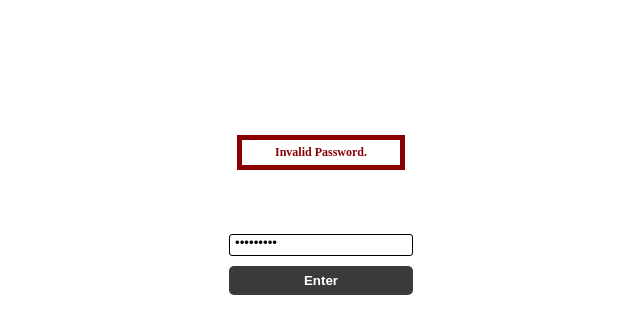
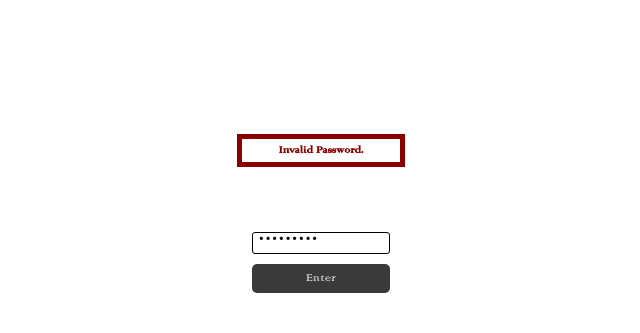
Before and after one commit to ka-denz/NM_password, a plain HTML site: page index.html in a window 1280 px wide. Both pictures are taken after typing "Sample123" into the empty fields and a click on the input "Enter". Shown: the part 257-590 px from the top of the page, without its empty margins (319-959 px from the left). Drawn offline with Linux system fonts and the light colour scheme.

Commit message:
font push

```diff
--- a/style.css
+++ b/style.css
@@ -1,3 +1,8 @@
+@font-face {
+    font-family: colonna;
+    src: url(COLONNA.TTF);
+}
+
 html {
     height: 100%;
   }
@@ -5,7 +10,8 @@ html {
   body {
     height: 100%;
     margin: 0;
-    font-family: ;
+    font-family: colonna;
+    font-weight: 0;
     display: grid;
     justify-items: center;
     align-items: center;
@@ -13,6 +19,8 @@ html {
   }
 
   #main-holder {
+    font-family: colonna;
+    font-weight: 0;
     width: 50%;
     height: 70%;
     display: grid;
@@ -22,6 +30,8 @@ html {
   }
 
   #login-error-msg-holder {
+    font-family: colonna;
+    font-weight: 0;
     width: 100%;
     height: 100%;
     display: grid;
@@ -30,6 +40,8 @@ html {
   }
 
   #login-error-msg {
+    font-family: colonna;
+    font-weight: 0;
     width: 23%;
     text-align: center;
     margin: 0;
@@ -43,10 +55,14 @@ html {
   }
 
   #error-msg-second-line {
+    font-family: colonna;
+    font-weight: 0;
     display: block;
   }
 
   #login-form {
+    font-family: colonna;
+    font-weight: 0;
     align-self: flex-start;
     display: grid;
     justify-items: center;
@@ -54,10 +70,14 @@ html {
   }
 
   .login-form-field::placeholder {
+    font-family: colonna;
+    font-weight: 0;
     color: #000000;
   }
 
   .login-form-field {
+    font-family: colonna;
+    font-size: 2;
     border: none;
     border: 1px solid #000000;
     margin-bottom: 10px;
@@ -67,12 +87,13 @@ html {
   }
 
   #login-form-submit {
+    font-family: colonna;
+    font-weight: 0;
     width: 100%;
     padding: 7px;
     border: none;
     border-radius: 5px;
     color: white;
-    font-weight: bold;
     background-color: #3a3a3a;
     cursor: pointer;
     outline: none;
```
Also changed, not shown: COLONNA.TTF (added).
